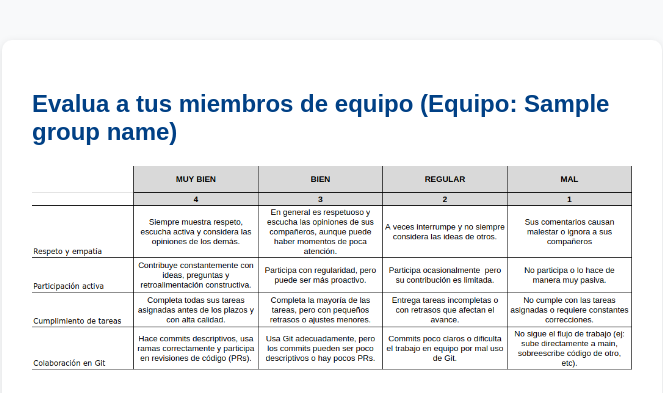
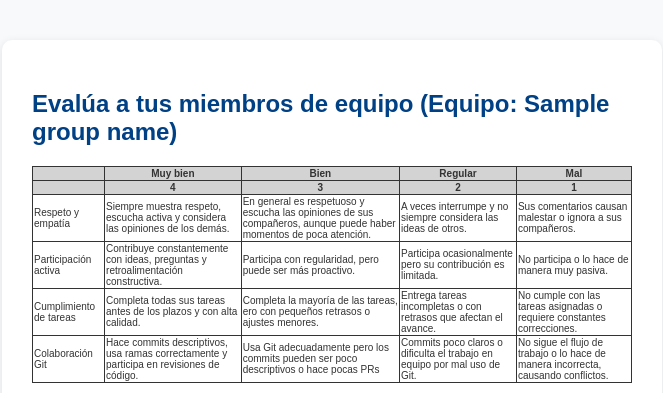
Before and after one commit to Arquisoft/teamevalasw, a Flask app: template templates/evaluate.html in a window 1280 px wide. Shown: the top 393 px of the page, without its empty margins (308-971 px from the left). Run offline with Flask 3, Linux system fonts and the light colour scheme; the template is opened without the code that fills it: most values are stand-ins (such as "Sample title", 1, 10 or a date in 2020).

Commit message:
Solves issue1 changing picture by HTML table

```diff
--- a/static/style.css
+++ b/static/style.css
@@ -16,11 +16,12 @@ body {
     box-shadow: 0 2px 8px rgba(0, 0, 0, 0.1);
 }
 
-h2, h3 {
+h2,
+h3 {
     color: #004085;
 }
 
-.info{
+.info {
     width: 100%;
 }
 
@@ -30,7 +31,9 @@ label {
     font-weight: bold;
 }
 
-input[type="text"], input[type="password"], input[type="number"] {
+input[type="text"],
+input[type="password"],
+input[type="number"] {
     width: 150px;
     padding: 8px;
     margin-top: 5px;
@@ -59,40 +62,76 @@ a {
 }
 
 .slidecontainer {
-    width: 100%; /* Width of the outside container */
+    width: 100%;
+    /* Width of the outside container */
 }
 
 /* The slider itself */
 .slider {
-    -webkit-appearance: none;  /* Override default CSS styles */
+    -webkit-appearance: none;
+    /* Override default CSS styles */
     appearance: none;
-    width: 100%; /* Full-width */
-    height: 25px; /* Specified height */
-    background: #d3d3d3; /* Grey background */
-    outline: none; /* Remove outline */
-    opacity: 0.7; /* Set transparency (for mouse-over effects on hover) */
-    -webkit-transition: .2s; /* 0.2 seconds transition on hover */
+    width: 100%;
+    /* Full-width */
+    height: 25px;
+    /* Specified height */
+    background: #d3d3d3;
+    /* Grey background */
+    outline: none;
+    /* Remove outline */
+    opacity: 0.7;
+    /* Set transparency (for mouse-over effects on hover) */
+    -webkit-transition: .2s;
+    /* 0.2 seconds transition on hover */
     transition: opacity .2s;
 }
 
 /* Mouse-over effects */
 .slider:hover {
-    opacity: 1; /* Fully shown on mouse-over */
+    opacity: 1;
+    /* Fully shown on mouse-over */
 }
 
 /* The slider handle (use -webkit- (Chrome, Opera, Safari, Edge) and -moz- (Firefox) to override default look) */
 .slider::-webkit-slider-thumb {
-    -webkit-appearance: none; /* Override default look */
+    -webkit-appearance: none;
+    /* Override default look */
     appearance: none;
-    width: 25px; /* Set a specific slider handle width */
-    height: 25px; /* Slider handle height */
-    background: #04AA6D; /* Green background */
-    cursor: pointer; /* Cursor on hover */
+    width: 25px;
+    /* Set a specific slider handle width */
+    height: 25px;
+    /* Slider handle height */
+    background: #04AA6D;
+    /* Green background */
+    cursor: pointer;
+    /* Cursor on hover */
 }
 
 .slider::-moz-range-thumb {
-    width: 25px; /* Set a specific slider handle width */
-    height: 25px; /* Slider handle height */
-    background: #04AA6D; /* Green background */
-    cursor: pointer; /* Cursor on hover */
+    width: 25px;
+    /* Set a specific slider handle width */
+    height: 25px;
+    /* Slider handle height */
+    background: #04AA6D;
+    /* Green background */
+    cursor: pointer;
+    /* Cursor on hover */
 }
+
+table {
+    width: 100%;
+    border-collapse: collapse;
+    border: #333 1px solid;
+    margin-top: 20px;
+}
+
+td {
+    font-size: x-small;
+    border: #333 1px solid;
+}
+
+th {
+    font-size: x-small;
+    background-color: #d3d3d3;
+    border: #333 1px solid;
+}
--- a/templates/evaluate.html
+++ b/templates/evaluate.html
@@ -1,13 +1,61 @@
 <!doctype html>
 <html>
+
 <head>
   <title>Evaluar equipo</title>
   <link rel="stylesheet" href="{{ url_for('static', filename='style.css') }}">
 </head>
+
 <body>
   <div class="container">
-    <h2>Evalua a tus miembros de equipo (Equipo: {{group_name}})</h2>
-    <img src="{{ url_for('static', filename='image.png') }}" alt="Info" class="info">
+    <h2>Evalúa a tus miembros de equipo (Equipo: {{group_name}})</h2>
+    <!--<img src="{{ url_for('static', filename='image.png') }}" alt="Info" class="info">-->
+    <table>
+      <tr>
+        <th></th>
+        <th>Muy bien</th>
+        <th>Bien</th>
+        <th>Regular</th>
+        <th>Mal</th>
+      </tr>
+      <tr>
+        <th></th>
+        <th>4</th>
+        <th>3</th>
+        <th>2</th>
+        <th>1</th>
+      </tr>
+      <tr>
+        <td class="name">Respeto y empatía</td>
+        <td>Siempre muestra respeto, escucha activa y considera las opiniones de los demás.</td>
+        <td>En general es respetuoso y escucha las opiniones de sus compañeros, aunque puede haber momentos de poca
+          atención.</td>
+        <td>A veces interrumpe y no siempre considera las ideas de otros.</td>
+        <td>Sus comentarios causan malestar o ignora a sus compañeros.</td>
+      </tr>
+      <tr>
+        <td class="name">Participación activa</td>
+        <td>Contribuye constantemente con ideas, preguntas y retroalimentación constructiva.</td>
+        <td>Participa con regularidad, pero puede ser más proactivo.</td>
+        <td>Participa ocasionalmente pero su contribución es limitada.</td>
+        <td>No participa o lo hace de manera muy pasiva.</td>
+      </tr>
+      <tr>
+        <td class="name">Cumplimiento de tareas</td>
+        <td>Completa todas sus tareas antes de los plazos y con alta calidad.</td>
+        <td>Completa la mayoría de las tareas, ero con pequeños retrasos o ajustes menores.</td>
+        <td>Entrega tareas incompletas o con retrasos que afectan el avance.</td>
+        <td>No cumple con las tareas asignadas o requiere constantes correcciones.</td>
+      </tr>
+      <tr>
+        <td class="name">Colaboración Git</td>
+        <td>Hace commits descriptivos, usa ramas correctamente y participa en revisiones de código.</td>
+        <td>Usa Git adecuadamente pero los commits pueden ser poco descriptivos o hace pocas PRs</td>
+        <td>Commits poco claros o dificulta el trabajo en equipo por mal uso de Git.</td>
+        <td>No sigue el flujo de trabajo o lo hace de manera incorrecta, causando conflictos.</td>
+      </tr>
+    </table>
+
     <form method="post">
       {% for user in group_users.itertuples() %}
       <h3>{{ user.name }} {{ user.surname }}</h3>
@@ -33,11 +81,13 @@
         oninput="this.nextElementSibling.value = this.value">
       <output>{{ previous_evals.get(user.user, {}).get('git', 2) }}</output>
       <label>Comentario:</label>
-        <input type="text" style="width:100%" name="comment_{{ user.user }}" value="{{ previous_evals.get(user.user, {}).get('comment', '') }}"/>
+      <input type="text" style="width:100%" name="comment_{{ user.user }}"
+        value="{{ previous_evals.get(user.user, {}).get('comment', '') }}" />
       {% endfor %}
       <br><br>
       <button type="submit">Enviar Evaluaciones</button>
     </form>
   </div>
 </body>
+
 </html>
```
Lines whose indentation alone changed are shown as unchanged.
